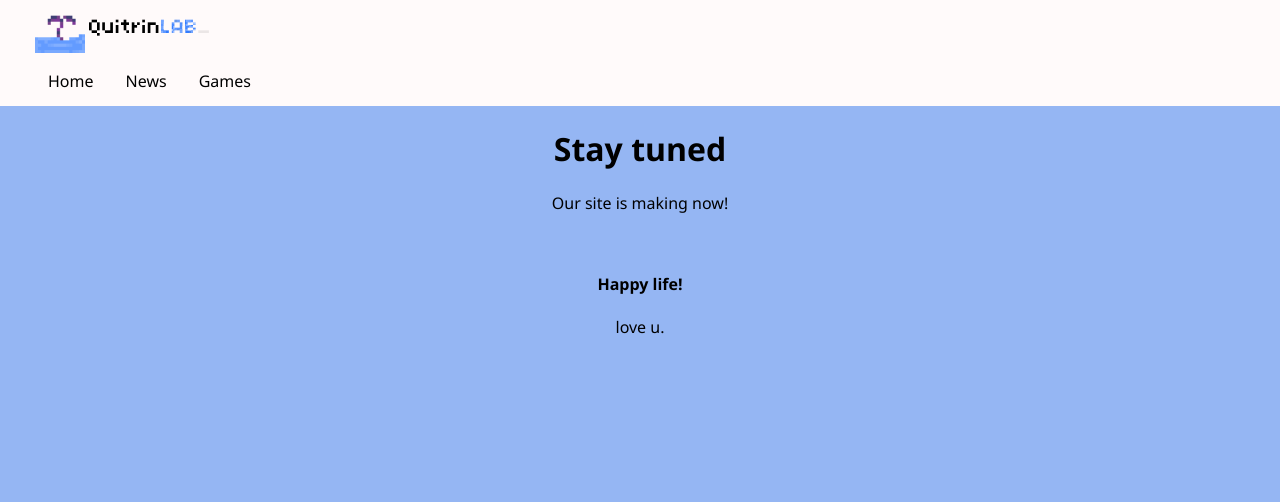
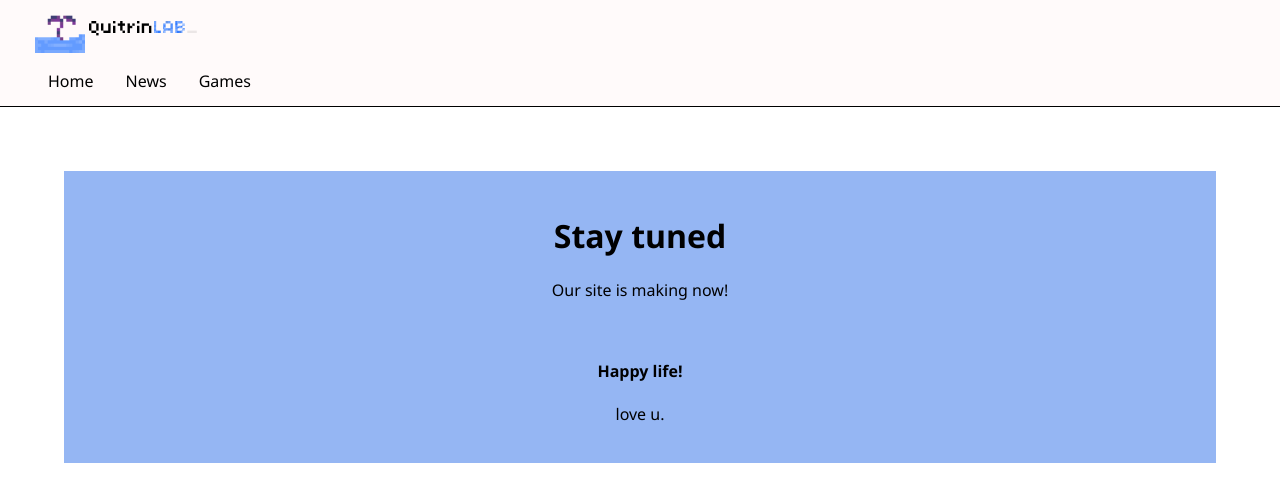
Before and after one commit to QuitrinLab/quitrinlab.github.io, a plain HTML site: page index.html in a window 1280 px wide. Drawn offline with Linux system fonts and the light colour scheme.

Commit message:
Add files via upload

```diff
--- a/index.css
+++ b/index.css
@@ -1,7 +1,8 @@
 :root {
-	--main-bckgr: #7ca5f1ce;
+	--main-bckgr: #fff;
+	--artcl-bkgr: #7ca5f1ce;
 	--main-fntfm: Segoe UI, sans-serif;
-	--color-text: #black;
+	--color-text: black;
 	--toolbar-bg: snow;
 	--dropdwn-bg: white;
 	--img-bxshdw: 0px 8px 16px 0px rgba(0,0,0,0.2);
@@ -17,16 +18,14 @@
 @keyframes alpha {
 	0%  {opacity: 1;}
 	50% {opacity: 0;}
-	100%{opacity: 1;}
-}
+	100%{opacity: 1;}}
 
   .inp {
 	animation: alpha 1.5s infinite;
   }
 
   .headeer {
-	font-size: 16pt;
-	text-align: center;
+	font-size: larger;
   }
 
   .lab {
@@ -66,6 +65,11 @@
 	  margin: 0;
   }
 
+  #content {
+	background-color: var(--artcl-bkgr);
+	margin: 5%;
+  }
+
   html {
 	color: var(--color-text);
 	background: var(--main-bckgr);
@@ -78,6 +82,7 @@
 	text-align:center;
 	overflow: hidden;
 	background-color: var(--toolbar-bg);
+	border-bottom: 1px solid #000000;
   }
 
   .navbar a {
--- a/index.html
+++ b/index.html
@@ -4,7 +4,6 @@
 		<link rel="stylesheet" href="index.css">
 		<meta name="viewport" content="width=device-width, initial-scale=1, shrink-to-fit=no, user-scalable=0">
 		<link rel="stylesheet" href="/assets/fonts/04b_03/04b_03.css"/>
-		<link rel="icon" href="/assets/images/logo.png">
 	</head>
 	<body>
 		<center>
@@ -30,7 +29,8 @@
 				</div>
 			</div>
 		</div>
-		<center id="content">
+		<center>
+			<div id="content">
             <!--
                 CONTENT SECTION
                 begin
@@ -41,7 +41,7 @@
             <!--
                 end.
             -->
-
+			</div>
 		</center>
 		<script src="index.js" defer></script>
 	</body>
--- a/index.js
+++ b/index.js
@@ -1,10 +1,12 @@
 const CONTENT =
+    "<br>"+
     "<h1>Stay tuned</h1>" +
     "<p>Our site is making now!</p>" +
     "<p></p>" +
     "<br>" +
     "<h4>Happy life!</h4>" +
-    "<p>love u.</p>";
+    "<p>love u.</p>" +
+    "<br>";
 
 const CONTENT_BOX = document.getElementById("content");
 
```
